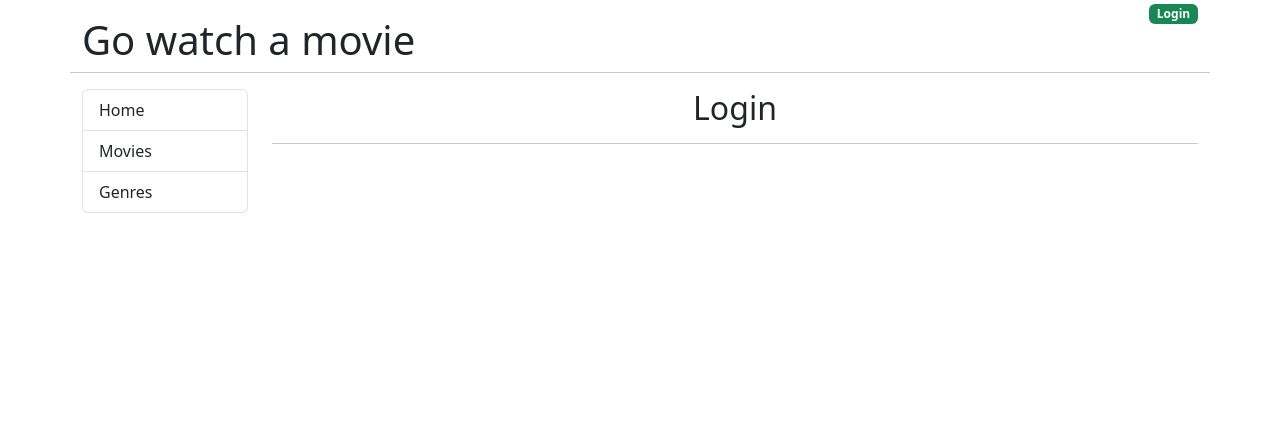
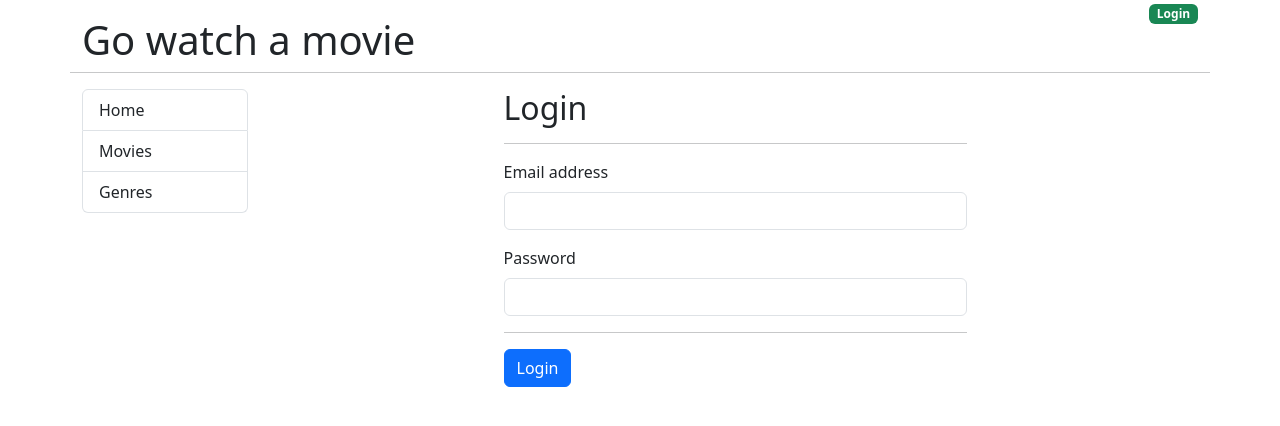
Before and after one commit to chrisarmitage/go-movies-front-end, a React (Create React App) app: page /login in a window 1280 px wide. Shown: the top 426 px of the page. Built offline with nearby package versions, Linux system fonts and the light colour scheme.

Commit message:
Add login form (non-functional)

```diff
--- a/src/components/Login.js
+++ b/src/components/Login.js
@@ -1,9 +1,48 @@
+import { useState } from "react"
+import Input from "./form/Input"
+
 const Login = () => {
+    const [email, setEmail] = useState("")
+    const [password, setPassword] = useState("")
+
+    const handleSubmit = (event) => {
+        event.preventDefault()
+
+        if (email === "admin@example.com") {
+
+        }
+    }
+
     return (
         <>
-            <div className="text-center">
+            <div className="col-md-6 offset-md-3">
                 <h2>Login</h2>
                 <hr />
+
+                <form onSubmit={handleSubmit}>
+                    <Input
+                        title="Email address"
+                        type="email"
+                        className="form-control"
+                        name="email"
+                        autoComplete="off"
+                        onChance={(event) => setEmail(event.target.value)}
+                    />
+                    <Input
+                        title="Password"
+                        type="password"
+                        className="form-control"
+                        name="password"
+                        autoComplete="off"
+                        onChance={(event) => setPassword(event.target.value)}
+                    />
+                    <hr />
+                    <input
+                        type="submit"
+                        className="btn btn-primary"
+                        value="Login"
+                    />
+                </form>
             </div>
         </>
     )
--- /dev/null
+++ b/src/components/form/Input.js
@@ -0,0 +1,23 @@
+import { forwardRef } from "react";
+
+const Input = forwardRef((props, ref) => {
+    return (
+        <div className="mb-3">
+            <label htmlFor={props.name} className="form-label">{props.title}</label>
+            <input
+                type={props.type}
+                className={props.className}
+                id={props.name}
+                ref={ref}
+                name={props.name}
+                placeholder={props.placeholder}
+                onChange={props.onChange}
+                autoComplete={props.autoComplete}
+                value={props.value}
+            />
+            <div className={props.errorDiv}>{props.errorMsg}</div>
+        </div>
+    )
+})
+
+export default Input
```
